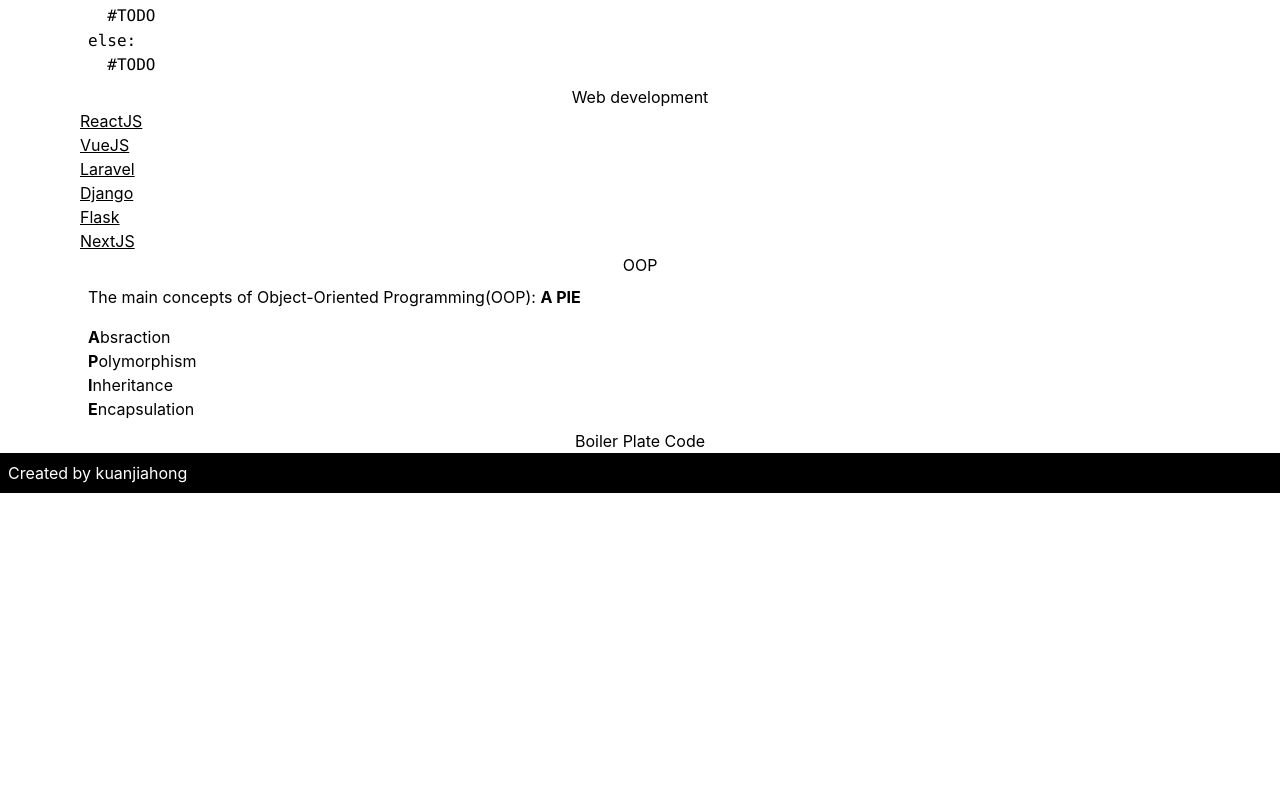
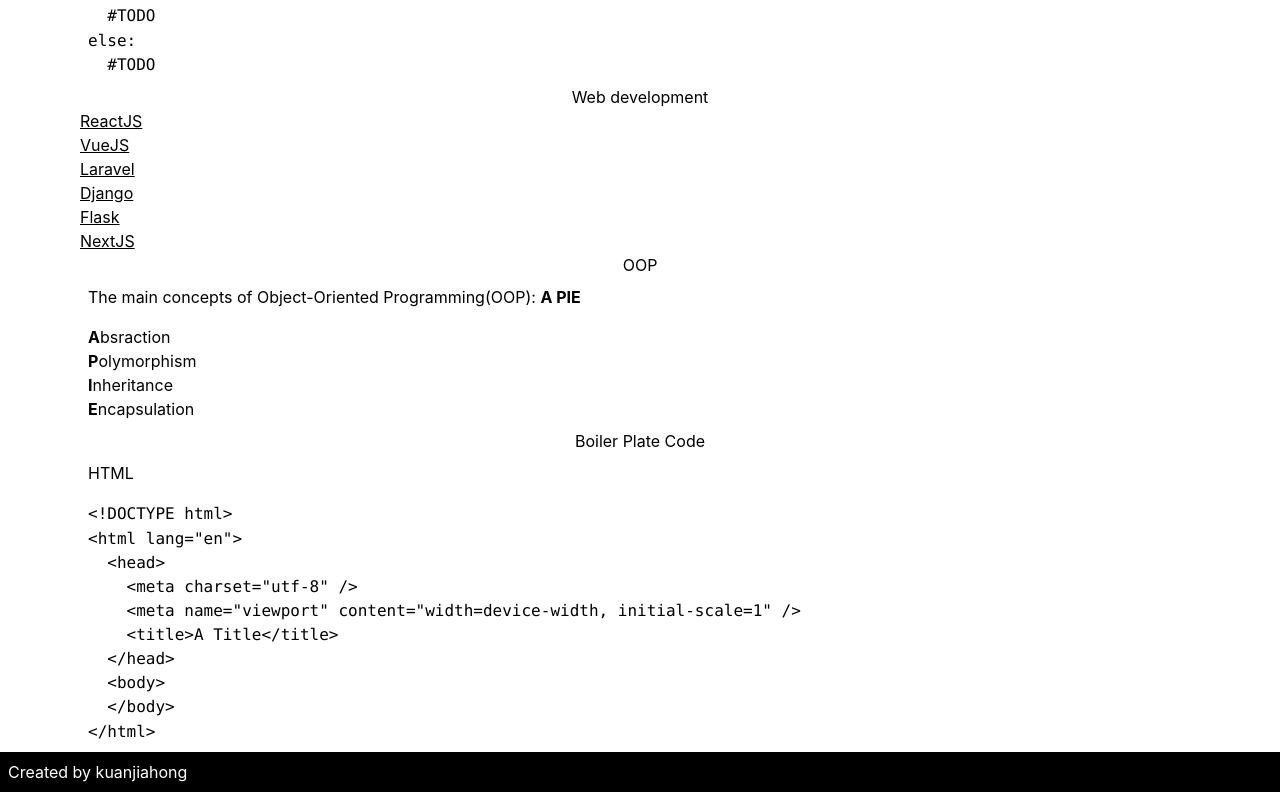
Before and after one commit to kuanjiahong/programming-wiki, a React (Create React App) app: page / in a window 1280 px wide. Shown: the part 1738-2530 px from the top of the page. Before the commit the page ends 2231 px from the top, so only its background shows below. Built offline with nearby package versions, Linux system fonts and the light colour scheme.

Commit message:
Added boiler plate code

```diff
--- a/src/Content.js
+++ b/src/Content.js
@@ -140,6 +140,21 @@
     return (
         <>
             <h1 id="boiler-plate" className="text-center">Boiler Plate Code</h1>
+            <p className="p-2">HTML</p>
+            <div className="p-2">
+                <code>{`<!DOCTYPE html>`}</code>
+                <br />
+                <code>{`<html lang="en">`}</code>
+                <br />
+                <pre><code>{`  <head>`}</code></pre>
+                <pre><code>{`    <meta charset="utf-8" />`}</code></pre>
+                <pre><code>{`    <meta name="viewport" content="width=device-width, initial-scale=1" />`}</code></pre>
+                <pre><code>{`    <title>A Title</title>`}</code></pre>
+                <pre><code>{`  </head>`}</code></pre>
+                <pre><code>{`  <body>`}</code></pre>
+                <pre><code>{`  </body>`}</code></pre>
+                <code>{`</html>`}</code>
+            </div>
         </>
     )
 }
```
